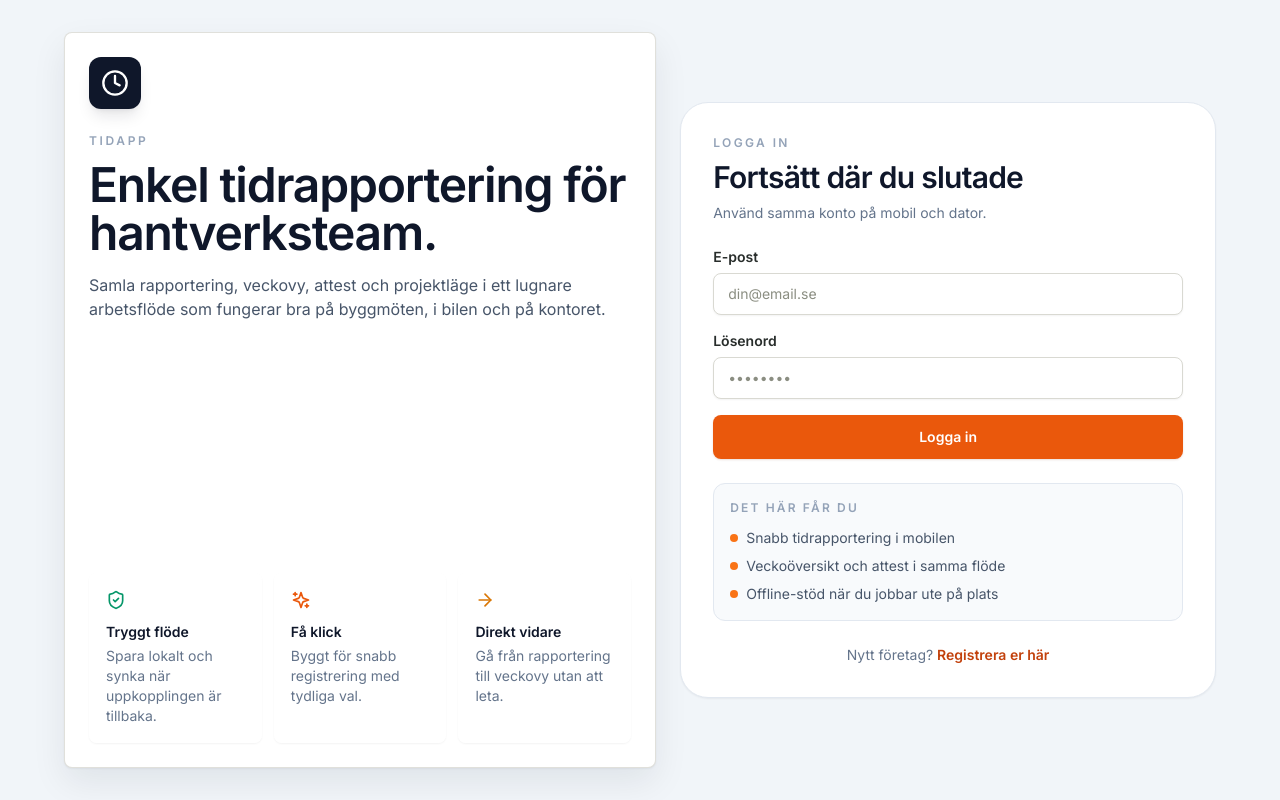
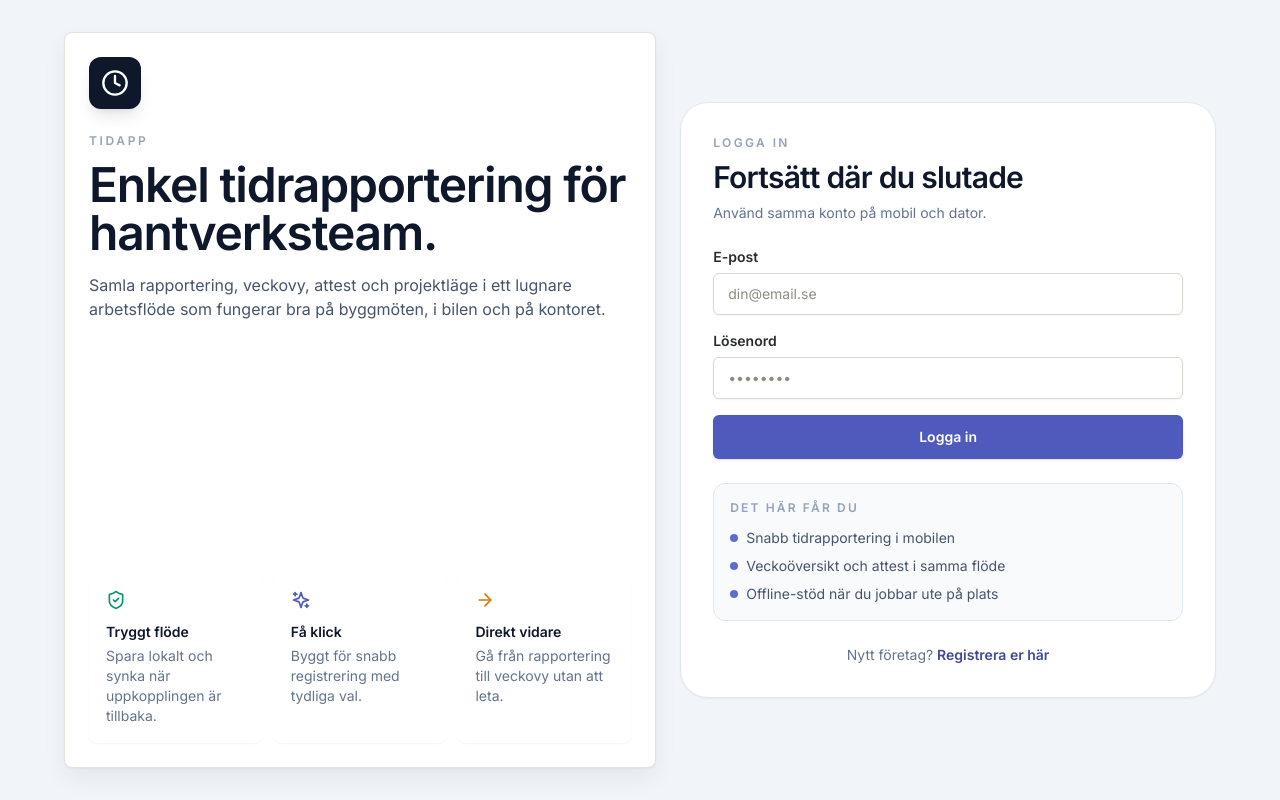
Before and after one commit to Anderssons7134615/tidrapportering, a React (Vite) app in the folder frontend/: page /login in a window 1280 px wide. Built offline with nearby package versions, Linux system fonts and the light colour scheme; no server answers.

Commit message:
ux: refine app visual design

```diff
--- a/frontend/src/index.css
+++ b/frontend/src/index.css
@@ -6,13 +6,13 @@
   :root {
     color-scheme: light;
 
-    --color-bg: #f4f4f1;
-    --color-bg-soft: #e9e8e2;
+    --color-bg: #f6f7fb;
+    --color-bg-soft: #edf0f6;
     --color-surface: #ffffff;
     --color-text: #171b1a;
-    --color-text-muted: #65685f;
-    --color-border: #dedbd2;
-    --color-focus: #f97316;
+    --color-text-muted: #62666d;
+    --color-border: #e3e6ee;
+    --color-focus: #5e6ad2;
 
     --radius-sm: 0.5rem;
     --radius-md: 0.8rem;
@@ -28,9 +28,10 @@
 
   body {
     @apply bg-graphite-50 text-graphite-900 antialiased;
+    font-feature-settings: "cv01", "ss03";
     background:
-      linear-gradient(180deg, rgba(23, 27, 26, 0.07) 0%, rgba(23, 27, 26, 0) 15rem),
-      linear-gradient(135deg, #f7f5ef 0%, #eeece4 48%, #f8f8f5 100%);
+      radial-gradient(circle at top left, rgba(94, 106, 210, 0.12), transparent 24rem),
+      linear-gradient(180deg, #fbfcff 0%, #f1f3f8 52%, #f7f7f5 100%);
   }
 
   input,
@@ -42,7 +43,7 @@
 
 @layer components {
   .btn {
-    @apply inline-flex items-center justify-center gap-2 rounded-lg px-4 py-2.5 text-sm font-semibold transition-all duration-150 focus:outline-none focus:ring-2 focus:ring-offset-2 focus:ring-offset-white disabled:cursor-not-allowed disabled:opacity-50;
+    @apply inline-flex items-center justify-center gap-2 rounded-md px-3.5 py-2.5 text-sm font-semibold transition-all duration-150 focus:outline-none focus:ring-2 focus:ring-offset-2 focus:ring-offset-white disabled:cursor-not-allowed disabled:opacity-50;
   }
 
   .btn-primary {
@@ -50,7 +51,7 @@
   }
 
   .btn-secondary {
-    @apply btn border border-graphite-200 bg-white text-graphite-800 shadow-sm hover:-translate-y-0.5 hover:border-primary-200 hover:bg-primary-50 hover:text-primary-800 focus:ring-primary-200;
+    @apply btn border border-graphite-200 bg-white/90 text-graphite-800 shadow-sm hover:-translate-y-0.5 hover:border-primary-200 hover:bg-white hover:text-primary-800 focus:ring-primary-200;
   }
 
   .btn-danger {
@@ -62,7 +63,7 @@
   }
 
   .input {
-    @apply w-full rounded-lg border border-graphite-200 bg-white px-3.5 py-2.5 text-sm text-graphite-950 placeholder:text-graphite-400 shadow-sm transition focus:border-primary-400 focus:ring-2 focus:ring-primary-100;
+    @apply w-full rounded-md border border-graphite-200 bg-white px-3.5 py-2.5 text-sm text-graphite-950 placeholder:text-graphite-400 shadow-sm transition focus:border-primary-400 focus:ring-2 focus:ring-primary-100;
   }
 
   .label {
@@ -70,15 +71,15 @@
   }
 
   .card {
-    @apply rounded-lg border border-white/80 bg-white/95 p-4 shadow-soft ring-1 ring-graphite-900/[0.03] backdrop-blur sm:p-5;
+    @apply rounded-xl border border-graphite-200/70 bg-white/95 p-4 shadow-soft ring-1 ring-white/80 backdrop-blur sm:p-5;
   }
 
   .hero-card {
-    @apply overflow-hidden rounded-lg border border-graphite-200/80 bg-white p-5 shadow-soft sm:p-6;
+    @apply overflow-hidden rounded-xl border border-graphite-200/70 bg-white p-5 shadow-soft sm:p-6;
   }
 
   .page-title {
-    @apply text-2xl font-semibold tracking-tight text-graphite-950 sm:text-3xl;
+    @apply text-2xl font-semibold tracking-[-0.03em] text-graphite-950 sm:text-3xl;
   }
 
   .badge {
@@ -106,19 +107,19 @@
   }
 
   .section-title {
-    @apply text-base font-semibold text-graphite-950;
+    @apply text-base font-semibold tracking-tight text-graphite-950;
   }
 
   .surface-muted {
-    @apply rounded-lg border border-graphite-200 bg-graphite-50/80;
+    @apply rounded-xl border border-graphite-200 bg-graphite-50/80;
   }
 
   .soft-panel {
-    @apply rounded-lg border border-white/70 bg-white/80 shadow-sm backdrop-blur;
+    @apply rounded-xl border border-white/70 bg-white/80 shadow-sm backdrop-blur;
   }
 
   .stat-card {
-    @apply rounded-lg border border-graphite-200 bg-white p-4 shadow-sm transition hover:-translate-y-0.5 hover:border-primary-200 hover:shadow-md;
+    @apply rounded-xl border border-graphite-200/80 bg-white p-4 shadow-sm transition hover:-translate-y-0.5 hover:border-primary-200 hover:shadow-md;
   }
 
   .chip {
@@ -126,7 +127,7 @@
   }
 
   .table-wrap {
-    @apply overflow-hidden rounded-lg border border-graphite-200 bg-white shadow-sm;
+    @apply overflow-hidden rounded-xl border border-graphite-200 bg-white shadow-sm;
   }
 
   .table-head {
@@ -138,8 +139,10 @@
   }
 
   .premium-panel {
-    @apply rounded-lg border border-graphite-800 bg-graphite-950 text-white shadow-premium;
-    background-image: linear-gradient(135deg, #171b1a 0%, #282d2b 55%, #3a2417 100%);
+    @apply rounded-xl border border-white/10 bg-graphite-950 text-white shadow-premium;
+    background-image:
+      radial-gradient(circle at top left, rgba(94, 106, 210, 0.34), transparent 21rem),
+      linear-gradient(135deg, #08090a 0%, #0f1011 55%, #191a1b 100%);
   }
 
   .accent-line {
@@ -148,7 +151,7 @@
 
   .accent-line::before {
     content: '';
-    @apply absolute left-0 top-0 h-full w-1 bg-primary-500;
+    @apply absolute left-0 top-0 h-full w-0.5 bg-primary-500;
   }
 
   .mobile-sticky-submit {
--- a/frontend/src/pages/Dashboard.tsx
+++ b/frontend/src/pages/Dashboard.tsx
@@ -90,7 +90,7 @@ export default function Dashboard() {
         <div className="premium-panel overflow-hidden">
           <div className="grid gap-0 lg:grid-cols-[1.2fr_0.8fr]">
             <div className="p-5 sm:p-6">
-              <div className="inline-flex items-center gap-2 rounded-full border border-primary-300/25 bg-primary-500/15 px-3 py-1 text-xs font-semibold uppercase tracking-wide text-primary-100">
+              <div className="inline-flex items-center gap-2 rounded-full border border-primary-300/25 bg-primary-500/15 px-3 py-1 text-[11px] font-semibold uppercase tracking-wide text-primary-100">
                 <Sparkles className="h-3.5 w-3.5 text-primary-300" />
                 Dagens koll
               </div>
@@ -283,18 +283,18 @@ function NextStepCard({
   return (
     <Link
       to={to}
-      className={`group relative overflow-hidden rounded-lg border p-4 shadow-soft transition hover:-translate-y-0.5 hover:shadow-premium ${
+      className={`group relative overflow-hidden rounded-xl border p-4 shadow-soft transition hover:-translate-y-0.5 hover:shadow-premium focus-visible:outline-none focus-visible:ring-2 focus-visible:ring-primary-300 ${
         primary
-          ? 'border-primary-200 bg-primary-600 text-white'
-          : 'border-white/80 bg-white/95 text-graphite-950 ring-1 ring-graphite-900/[0.03]'
+          ? 'border-primary-400/60 bg-primary-600 text-white shadow-primary-950/20'
+          : 'border-graphite-200/70 bg-white/95 text-graphite-950 ring-1 ring-white/80'
       }`}
     >
-      <div className={`mb-4 inline-flex h-11 w-11 items-center justify-center rounded-xl ${primary ? 'bg-white/18 text-white' : 'bg-primary-50 text-primary-700'}`}>
+      <div className={`mb-4 inline-flex h-10 w-10 items-center justify-center rounded-lg ${primary ? 'bg-white/15 text-white ring-1 ring-white/15' : 'bg-primary-50 text-primary-700'}`}>
         {icon}
       </div>
-      <p className={`text-xs font-black uppercase tracking-wide ${primary ? 'text-primary-100' : 'text-primary-700'}`}>{eyebrow}</p>
+      <p className={`text-[11px] font-semibold uppercase tracking-wide ${primary ? 'text-primary-100' : 'text-primary-700'}`}>{eyebrow}</p>
       <div className="mt-1 flex items-start justify-between gap-3">
-        <h2 className="text-xl font-semibold tracking-tight">{title}</h2>
+        <h2 className="text-lg font-semibold tracking-tight sm:text-xl">{title}</h2>
         <ArrowRight className={`mt-1 h-5 w-5 shrink-0 transition group-hover:translate-x-0.5 ${primary ? 'text-primary-100' : 'text-primary-600'}`} />
       </div>
       <p className={`mt-2 text-sm leading-6 ${primary ? 'text-primary-50' : 'text-graphite-600'}`}>{description}</p>
--- a/frontend/tailwind.config.js
+++ b/frontend/tailwind.config.js
@@ -5,16 +5,16 @@ export default {
     extend: {
       colors: {
         primary: {
-          50: '#fff7ed',
-          100: '#ffedd5',
-          200: '#fed7aa',
-          300: '#fdba74',
-          400: '#fb923c',
-          500: '#f97316',
-          600: '#ea580c',
-          700: '#c2410c',
-          800: '#9a3412',
-          900: '#7c2d12',
+          50: '#f4f5ff',
+          100: '#e9ebff',
+          200: '#d6daff',
+          300: '#b8c0ff',
+          400: '#8f99ff',
+          500: '#5e6ad2',
+          600: '#4f5bbc',
+          700: '#414a9a',
+          800: '#343b78',
+          900: '#252b5c',
         },
         graphite: {
           50: '#f7f7f5',
@@ -34,8 +34,8 @@ export default {
         sans: ['Inter', 'system-ui', '-apple-system', 'sans-serif'],
       },
       boxShadow: {
-        soft: '0 1px 2px rgba(15, 23, 42, 0.05), 0 14px 34px rgba(15, 23, 42, 0.08)',
-        premium: '0 18px 50px rgba(15, 23, 42, 0.12)',
+        soft: '0 1px 2px rgba(15, 23, 42, 0.04), 0 10px 24px rgba(15, 23, 42, 0.06)',
+        premium: '0 18px 44px rgba(8, 9, 10, 0.16)',
       },
       borderRadius: {
         xl: '0.5rem',
```
Also changed, not shown: frontend/src/components/Layout.tsx (+11 -11 lines), frontend/src/components/ui/design.tsx (+19 -19 lines).
